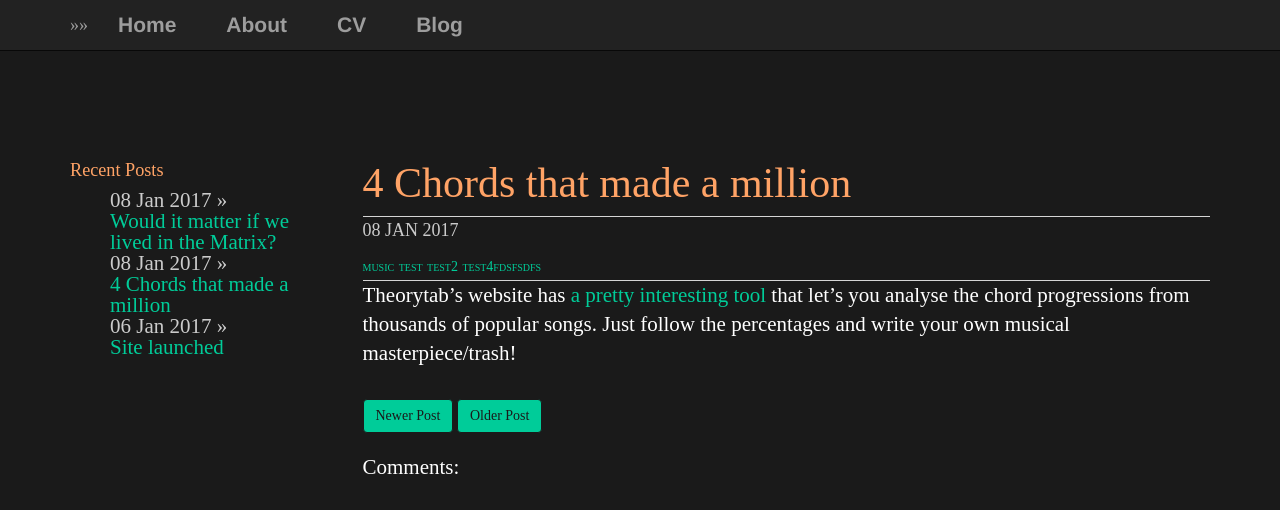
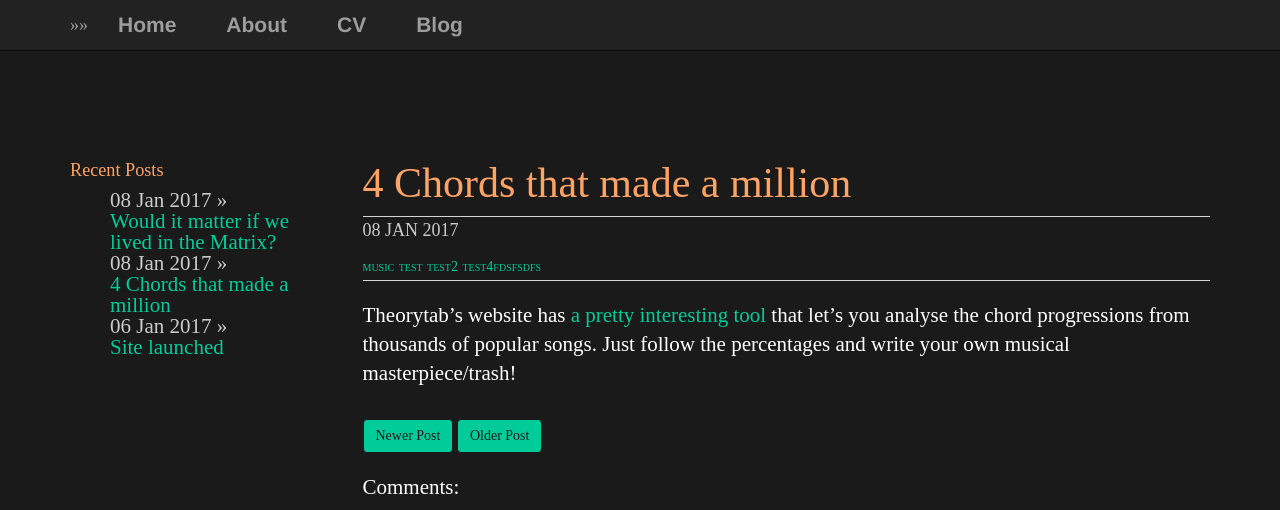
Before and after one commit to plantecophys/plantecophys, a Jekyll site: the page built from _posts/2017-01-01-4chords.md, in a window 1280 px wide. Shown: the top 510 px of the page. Built offline with Jekyll 4.4.1, drawn with Linux system fonts in a browser that asks for light colours.

Commit message:
Update main.css

```diff
--- a/css/main.css
+++ b/css/main.css
@@ -48,7 +48,7 @@ a:visited {
     border-width:1px 0;
     font-size:12px;
     line-height:20px;
-    margin:0 0 0px;
+    margin:0 0 20px;
     padding:1px 0;
     text-transform:uppercase
 }
```
